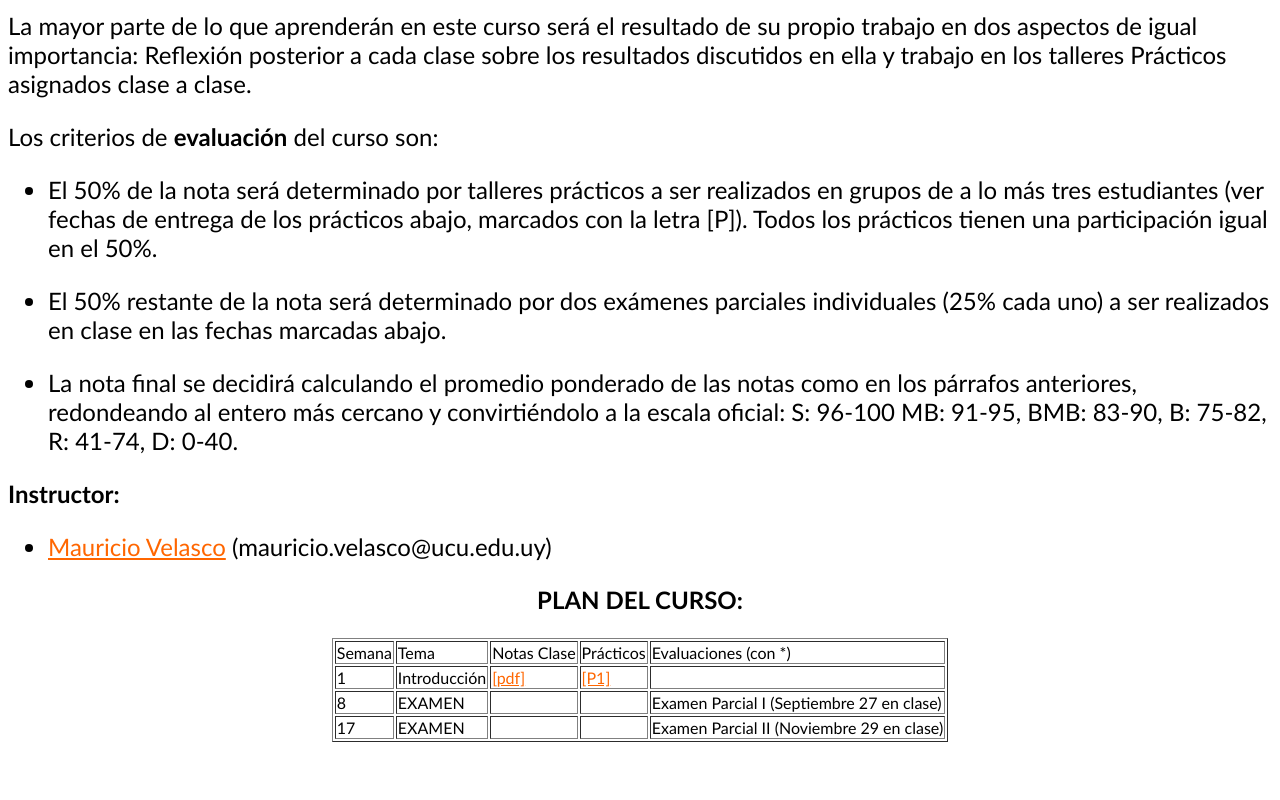
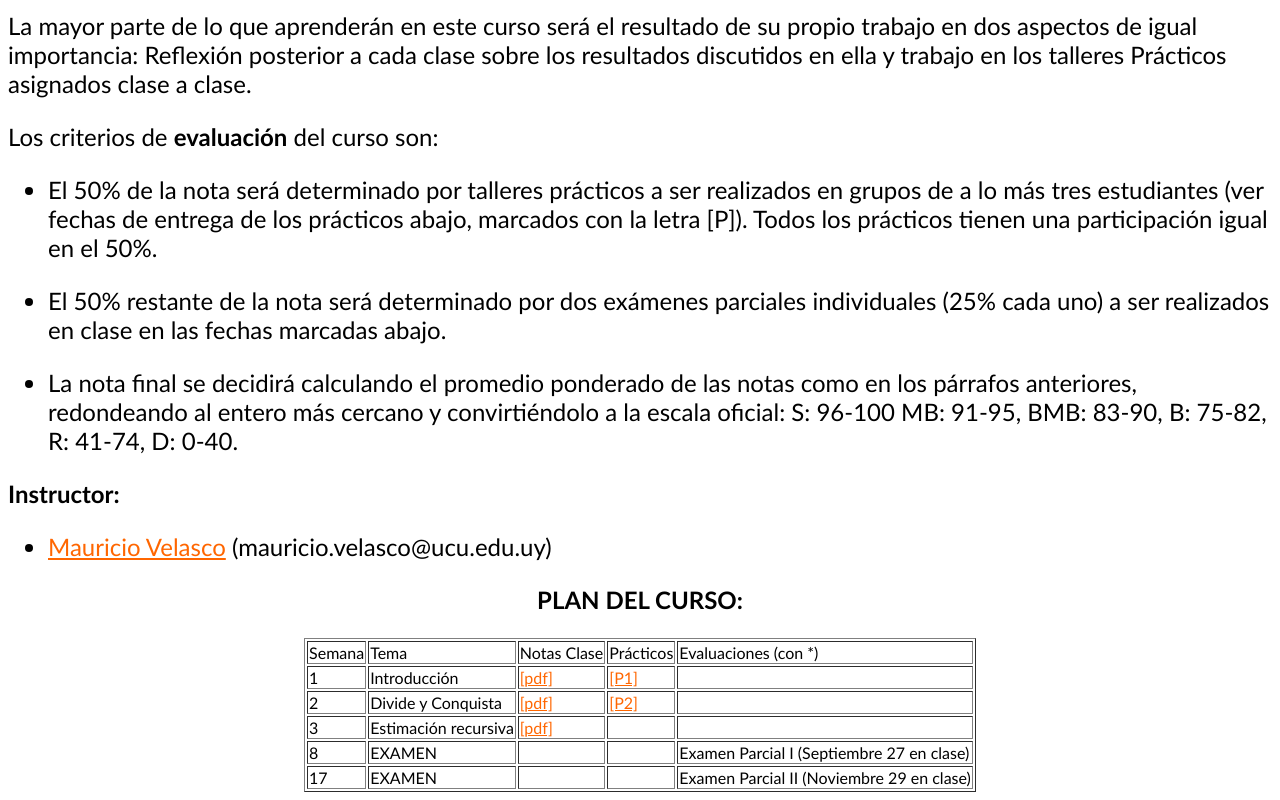
Before and after one commit to mauricio-velasco/teoComp2024, a plain HTML site: page index.html in a window 1280 px wide. Shown: the part 739-1539 px from the top of the page. Before the commit the page ends 1489 px from the top, so only its background shows below. Drawn offline with Linux system fonts and the light colour scheme.

Commit message:
periodic update

```diff
--- a/index.html
+++ b/index.html
@@ -67,7 +67,21 @@ Los criterios de <b>evaluación</b> del curso son:
 <td></td>
 </tr>
 
+<tr>
+<td>2</td>
+<td> Divide y Conquista</td>
+<td><A href="notes/Divide_Master.pdf" target="_blank">[pdf]</td>
+<td><A href="build/P0b_divide_master.pdf" target="_blank">[P2]</td>
+<td></td>
+</tr>
 
+<tr>
+<td>3</td>
+<td> Estimación recursiva </td>
+<td><A href="notes/Master.pdf" target="_blank">[pdf]</td>
+<td></td>
+<td></td>
+</tr>
 
 <tr>
 <td>8</td>
```
Also changed, not shown: 11 other files.
